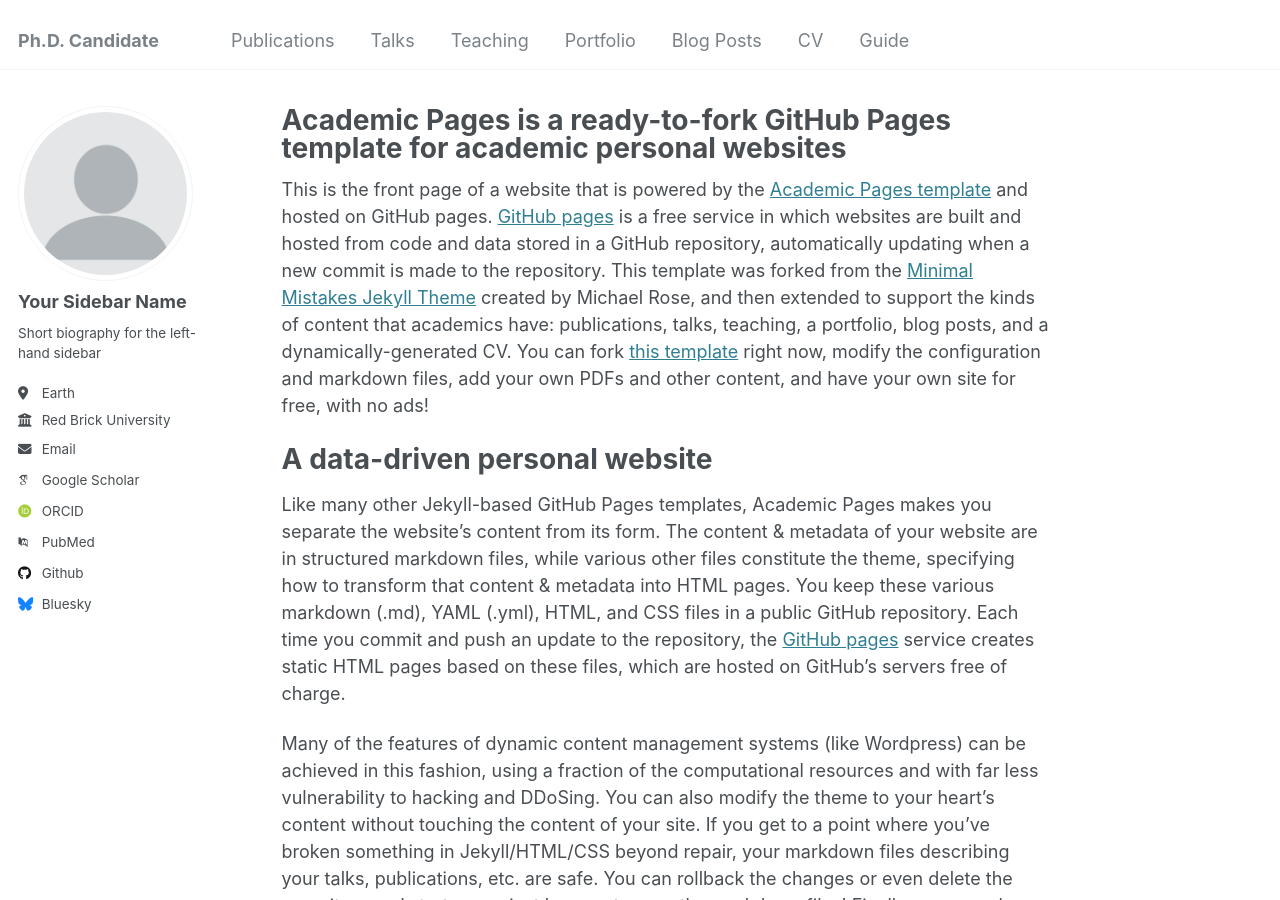
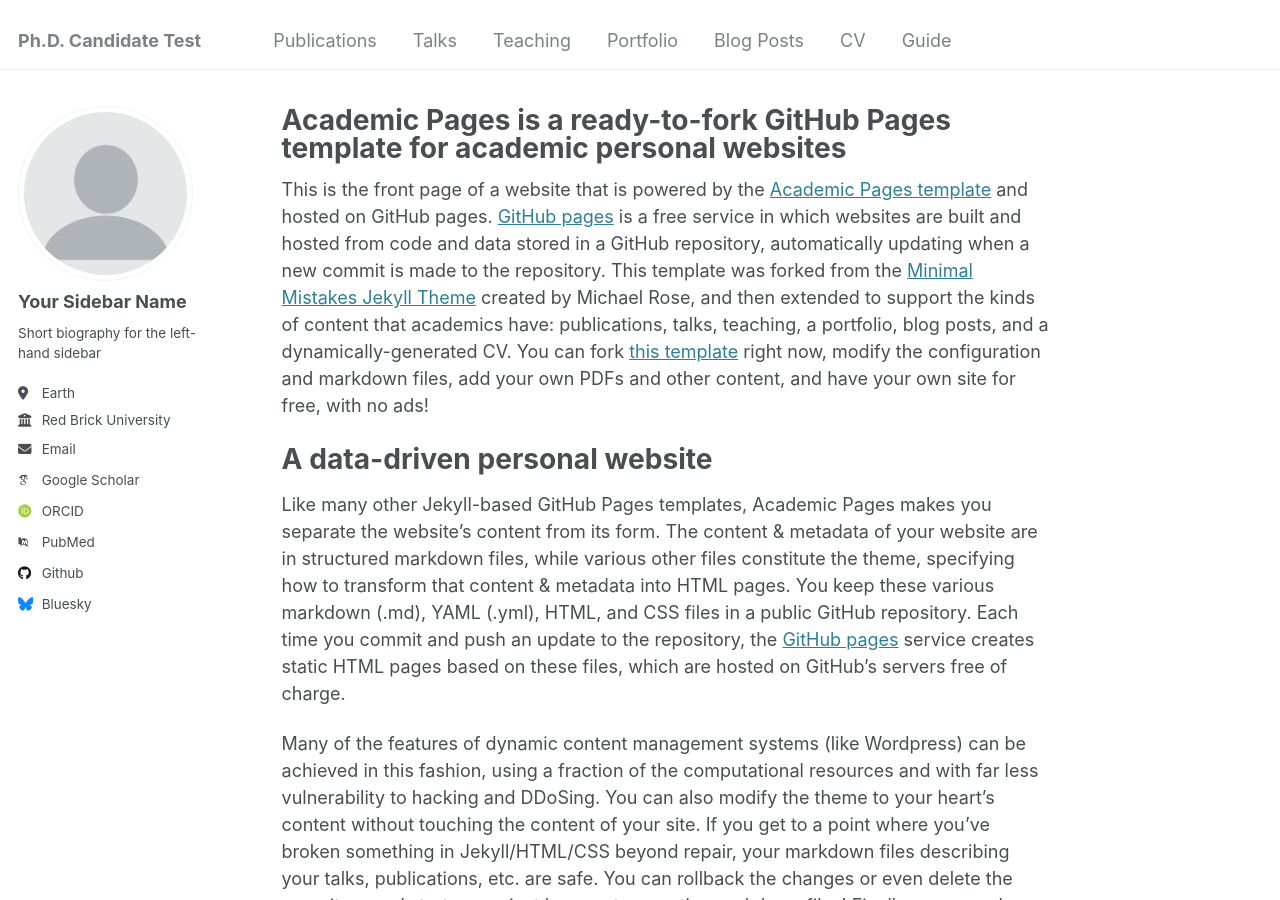
Before and after one commit to aksenmeric/mericaksen, a Jekyll site: the page built from _pages/about.md, in a window 1280 px wide and 900 px high. Built offline with Jekyll 4.4.1, drawn with Linux system fonts in a browser that asks for light colours; some web fonts are replaced.

Commit message:
Update _config.yml

```diff
--- a/_config.yml
+++ b/_config.yml
@@ -8,7 +8,7 @@
 
 # Basic Site Settings
 locale                   : "en-US"
-title                    : "Ph.D. Candidate"
+title                    : "Ph.D. Candidate Test"
 title_separator          : "-"
 name                     : &name "Mustafa Meric Aksen"
 description              : &description "personal description"
```
